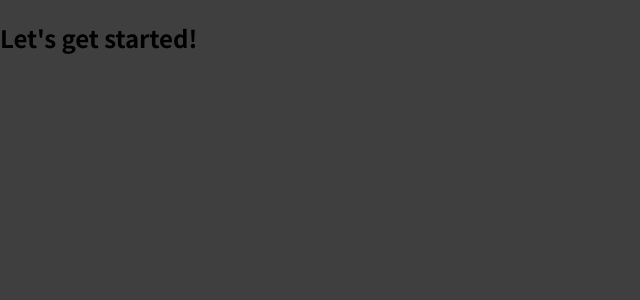
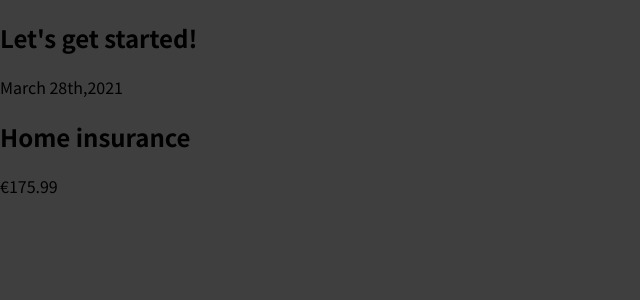
Before and after one commit to onrush1995/Expenses_Tracker, a JavaScript app: page / in a window 1280 px wide. Shown: the top 300 px of the page, without its empty margins (0-640 px from the left). Built offline with nearby package versions, Linux system fonts and the light colour scheme.

Commit message:
Added newcomponents to display expensesItems

```diff
--- a/src/App.js
+++ b/src/App.js
@@ -1,7 +1,10 @@
+import ExpenseItem from "./components/ExpenseItem";
+
 function App() {
   return (
     <div>
       <h2>Let's get started!</h2>
+      <ExpenseItem></ExpenseItem>
     </div>
   );
 }
--- /dev/null
+++ b/src/components/ExpenseItem.js
@@ -0,0 +1,13 @@
+function ExpenseItem(){
+    return(
+        <div>
+            <div>March 28th,2021</div>
+            <div>
+                <h2>Home insurance</h2>
+                <div>€175.99</div>
+            </div>
+        </div>
+    );
+}
+
+export default ExpenseItem;
```
Also changed, not shown: 2 other files (tests, documents, lock files or other folders).
